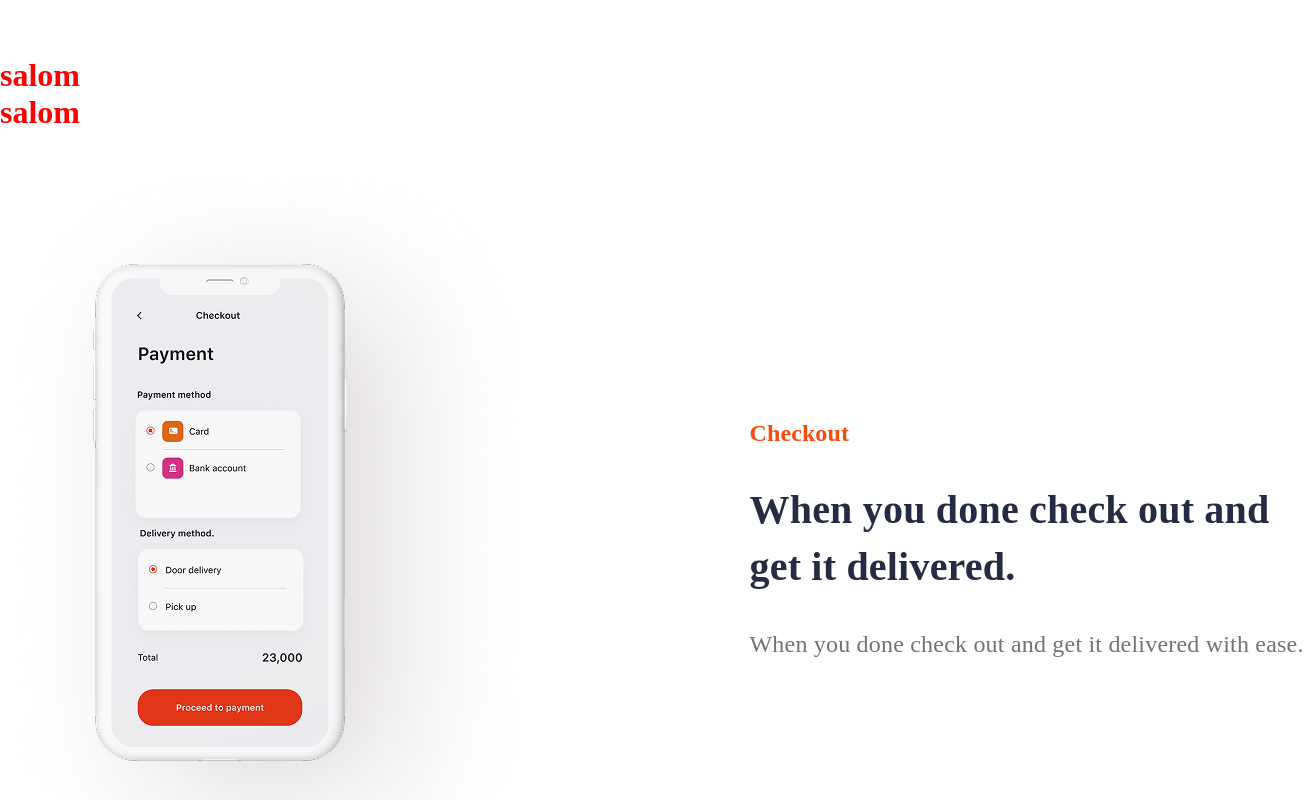
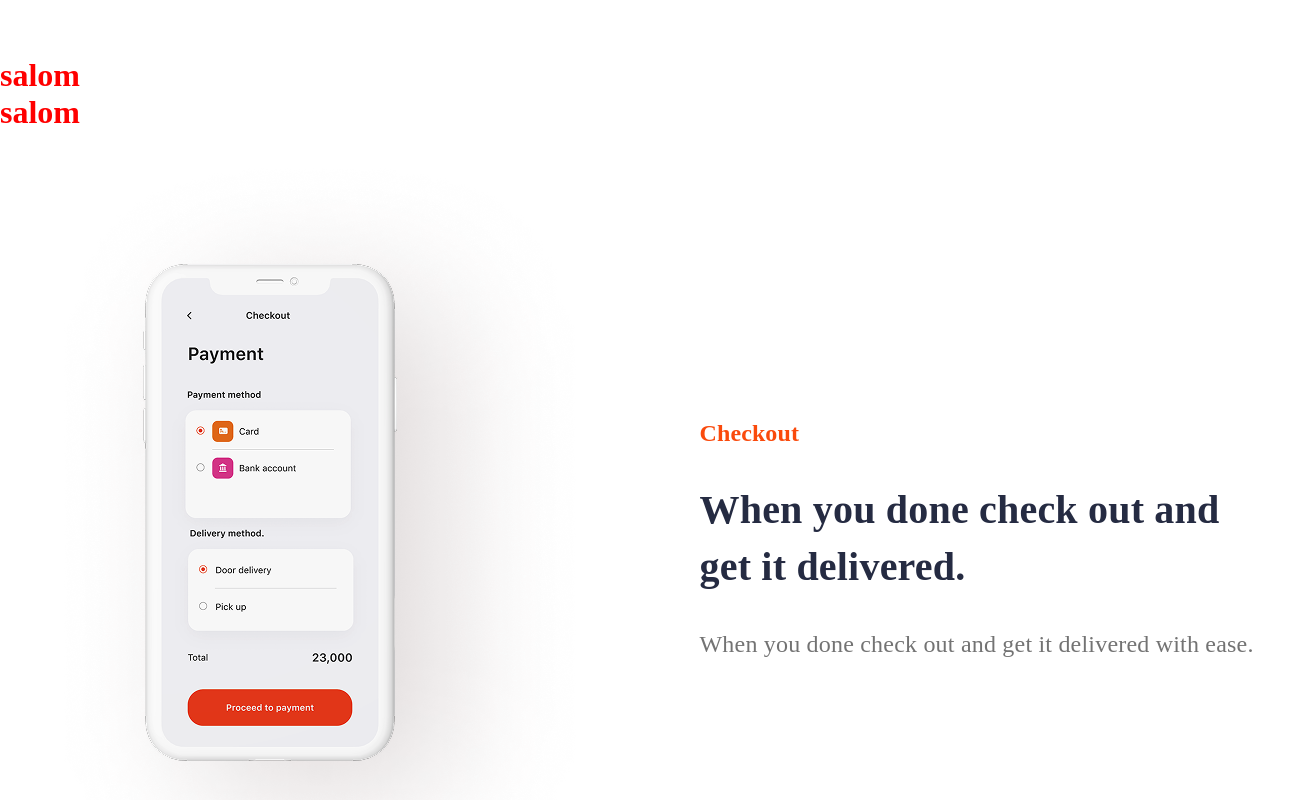
Before and after one commit to Umar033ya/Jamoviy-ish-, a React (Vite) app: page / in a window 1280 px wide. Shown: the part 1200-2000 px from the top of the page, 1309 px wide, since content can reach past the window. Built offline with nearby package versions, Linux system fonts and the light colour scheme.

Commit message:
width togirladm

```diff
--- a/src/components/main/section5/section5.css
+++ b/src/components/main/section5/section5.css
@@ -30,5 +30,5 @@ color: #737373;
     display: flex;
     align-items: center;
     justify-content: center;
-    gap: 200px;
+    gap: 100px;
 }
```
